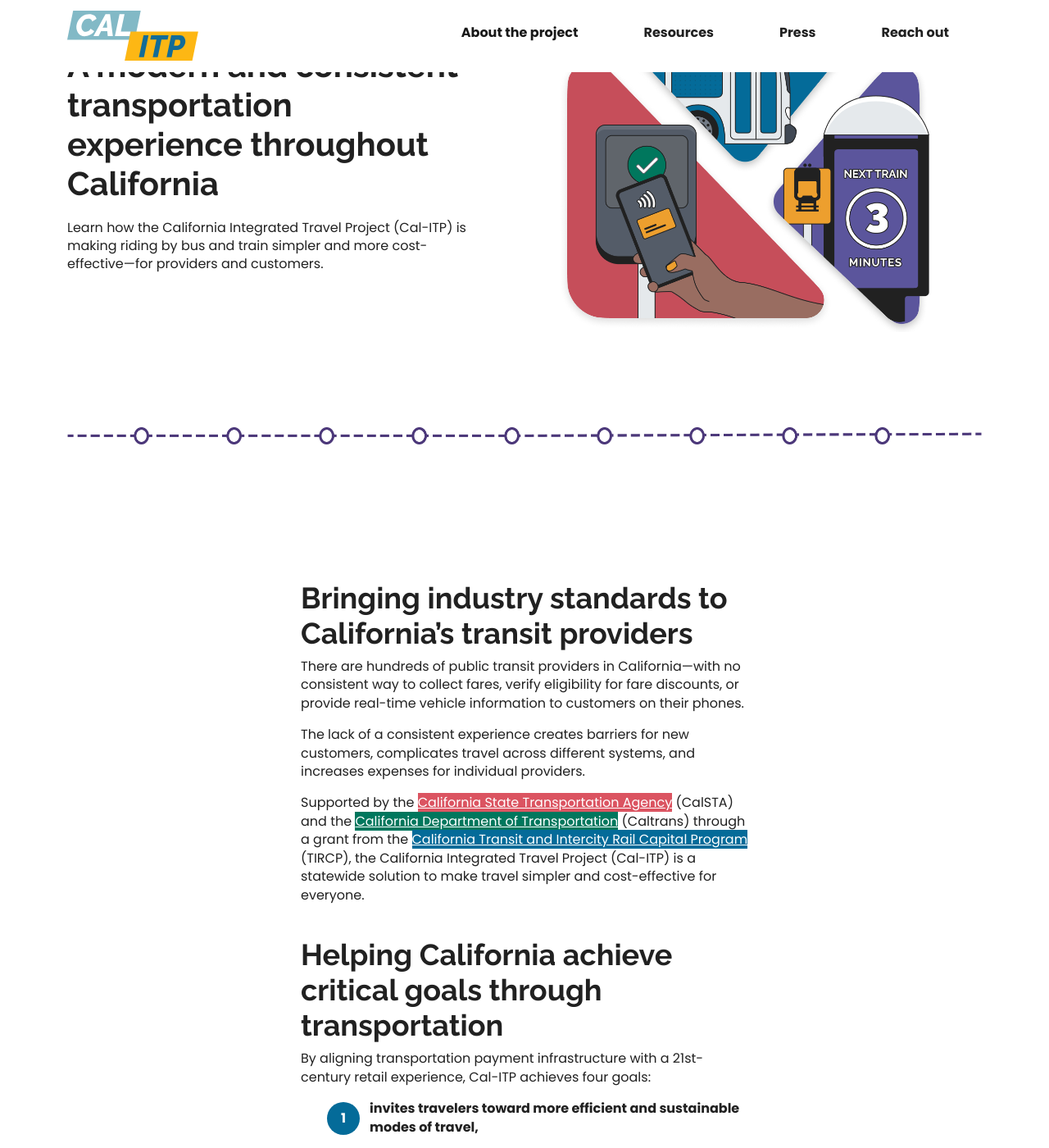
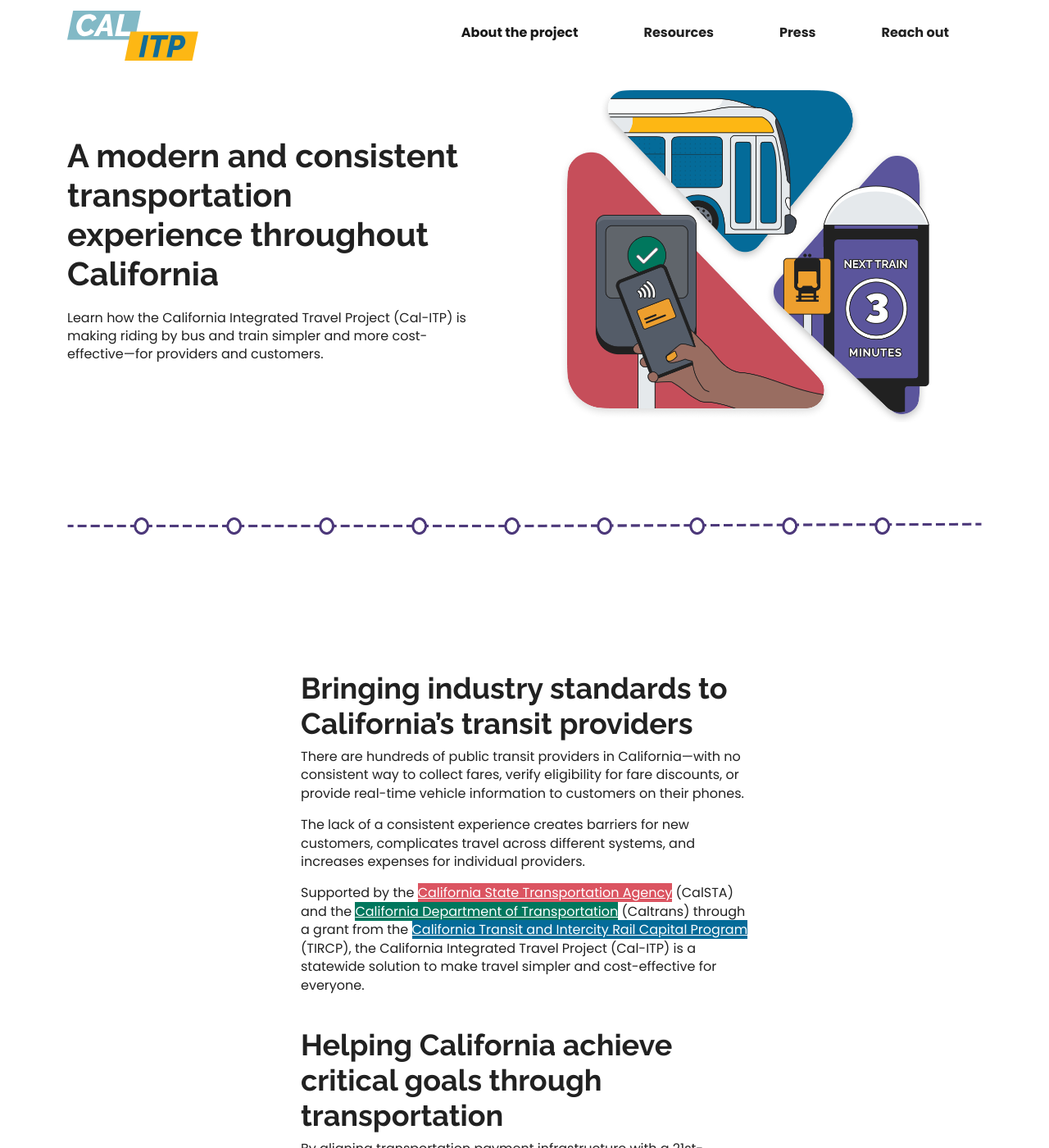
Before and after one commit to cal-itp/calitp.org, a Jekyll site: the page built from src/index.html, in a window 1280 px wide and 1400 px high. Shown: the whole window at 82% size. Built offline with Jekyll 4.4.1, drawn with Linux system fonts in a browser that asks for light colours.

Commit message:
fix(nav): nav is 110px

```diff
--- a/src/stylesheets/main.css
+++ b/src/stylesheets/main.css
@@ -44,6 +44,10 @@
 
 .navbar-nav {
   --bs-nav-link-color: #212121;
+}
+
+main.container {
+  padding-top: 110px;
 }
 
 picture.railway img {
```
